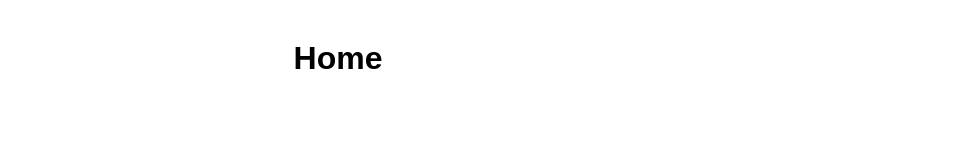
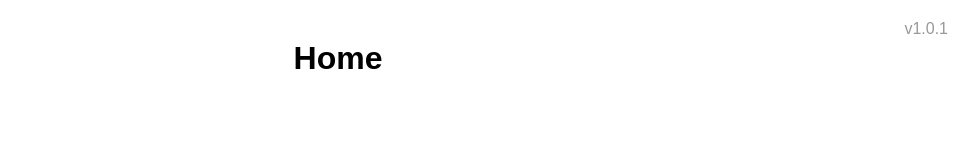
Before and after one commit to IGSON2/bitmoi-mobile, a React (Create React App) app: page / in a window 1280 px wide. Shown: the top 160 px of the page, without its empty margins (302-1280 px from the left). Built offline with nearby package versions, Linux system fonts and the light colour scheme.

Commit message:
Update version mark

```diff
--- a/src/pages/Home.tsx
+++ b/src/pages/Home.tsx
@@ -2,10 +2,12 @@ import Pagination from "../components/Pagination";
 import { PageId, PageInfo } from "../types/types";
 import "./Home.css";
 
+const appVersion = process.env.REACT_APP_VERSION;
+
 export const Home = () => {
-    const pageInfo:PageInfo = {
+  const pageInfo: PageInfo = {
     pageId: PageId.Home,
-    }
+  };
   return (
     <div className="home">
       <h1>Home</h1>
@@ -14,10 +16,20 @@ export const Home = () => {
         <br />
         실제 데이터에 기반한 다양한 프렉털을 제공하여 여러 패턴들에 대응할 수
         있도록 트레이더님의 기술적 감각을 길러드립니다.
-                <br />총 10번의 트레이딩으로 진입 시점으로부터 24시간 뒤의 가격을
-                예측해 시드머니를 늘려나가 보세요.
+        <br />총 10번의 트레이딩으로 진입 시점으로부터 24시간 뒤의 가격을 예측해
+        시드머니를 늘려나가 보세요.
       </p>
+      <div
+        style={{
+          position: "fixed",
+          top: "20px",
+          right: "30px",
+          color: "#999999",
+        }}
+      >
+        {`v${appVersion}`}
+      </div>
       <Pagination {...pageInfo} /> {/* 객체의 전개 연산자 */}
     </div>
   );
-}
+};
```
Also changed, not shown: 1 other file (tests, documents, lock files or other folders). Lines whose indentation alone changed are shown as unchanged.
